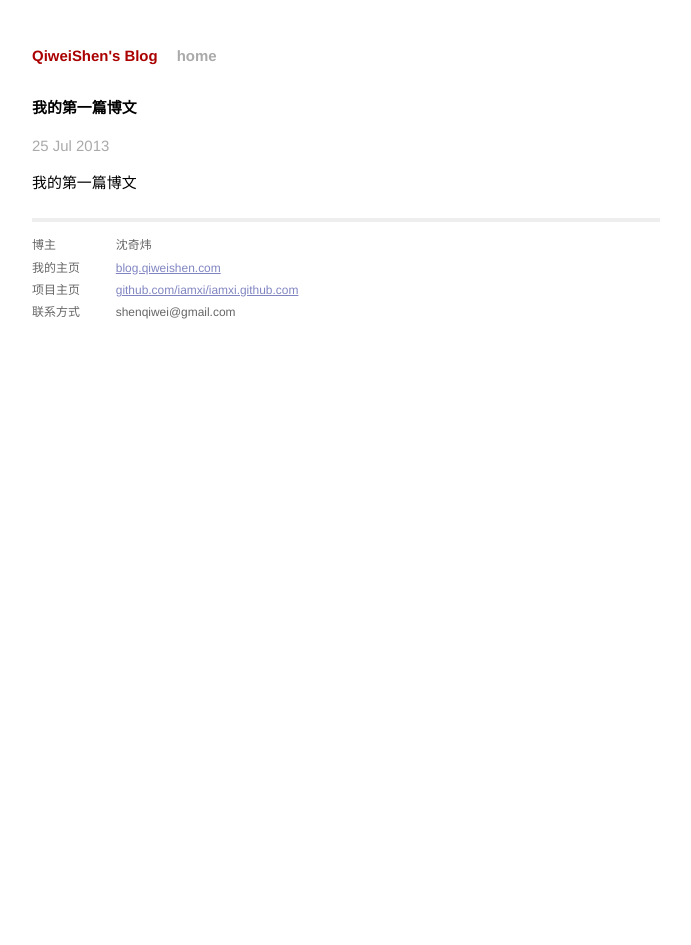
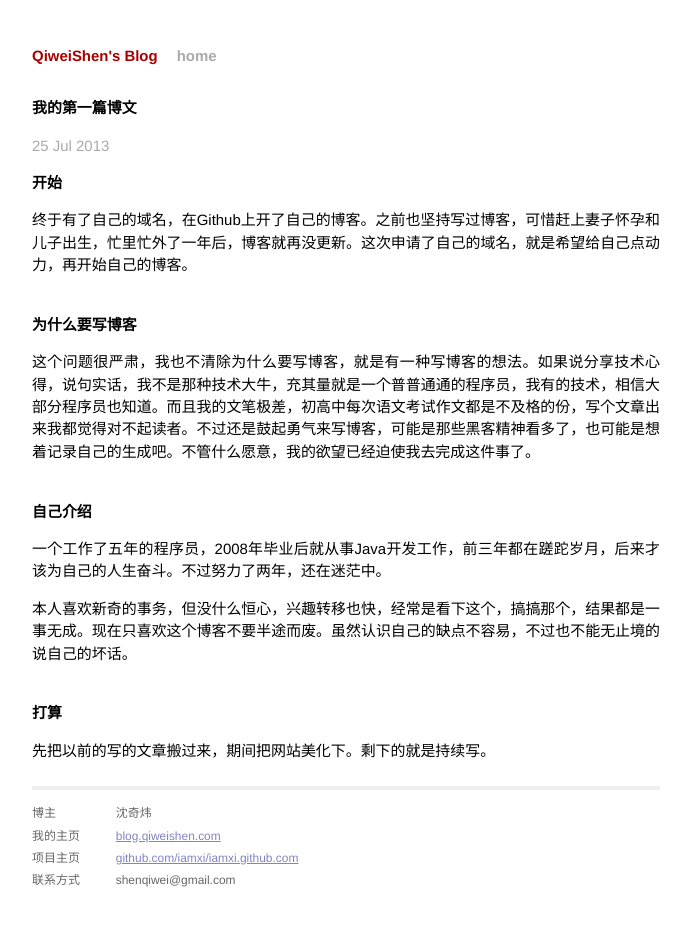
Before and after one commit to iamxi/iamxi.github.com, a Jekyll site: the page built from _posts/2013-07-25-my-first-blog.html, in a window 1280 px wide. Shown: the whole page, without its empty margins (294-985 px from the left). Built offline with Jekyll 4.4.1, drawn with Linux system fonts in a browser that asks for light colours.

Commit message:
update my first blog

```diff
--- a/_posts/2013-07-25-my-first-blog.html
+++ b/_posts/2013-07-25-my-first-blog.html
@@ -3,4 +3,15 @@ layout: post
 title: 我的第一篇博文
 ---
 
-我的第一篇博文
+<h3>开始</h3>
+<p>终于有了自己的域名，在Github上开了自己的博客。之前也坚持写过博客，可惜赶上妻子怀孕和儿子出生，忙里忙外了一年后，博客就再没更新。这次申请了自己的域名，就是希望给自己点动力，再开始自己的博客。</p>
+<br />
+<h3>为什么要写博客</h3>
+<p>这个问题很严肃，我也不清除为什么要写博客，就是有一种写博客的想法。如果说分享技术心得，说句实话，我不是那种技术大牛，充其量就是一个普普通通的程序员，我有的技术，相信大部分程序员也知道。而且我的文笔极差，初高中每次语文考试作文都是不及格的份，写个文章出来我都觉得对不起读者。不过还是鼓起勇气来写博客，可能是那些黑客精神看多了，也可能是想着记录自己的生成吧。不管什么愿意，我的欲望已经迫使我去完成这件事了。</p>
+<br />
+<h3>自己介绍</h3>
+<p>一个工作了五年的程序员，2008年毕业后就从事Java开发工作，前三年都在蹉跎岁月，后来才该为自己的人生奋斗。不过努力了两年，还在迷茫中。</p>
+<p>本人喜欢新奇的事务，但没什么恒心，兴趣转移也快，经常是看下这个，搞搞那个，结果都是一事无成。现在只喜欢这个博客不要半途而废。虽然认识自己的缺点不容易，不过也不能无止境的说自己的坏话。</p>
+<br />
+<h3>打算</h3>
+<p>先把以前的写的文章搬过来，期间把网站美化下。剩下的就是持续写。</p>
```
